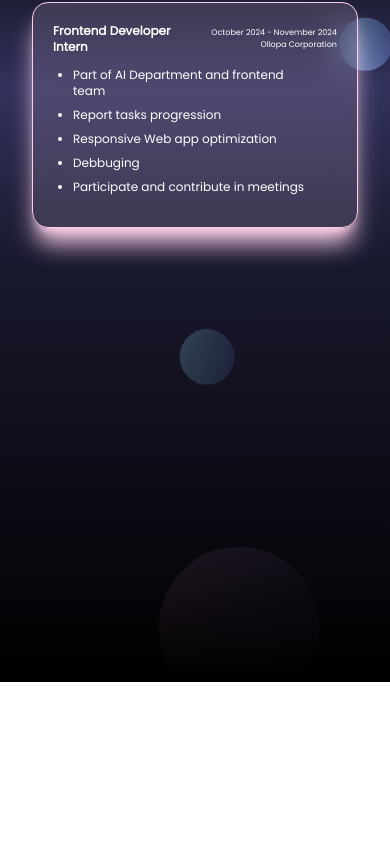
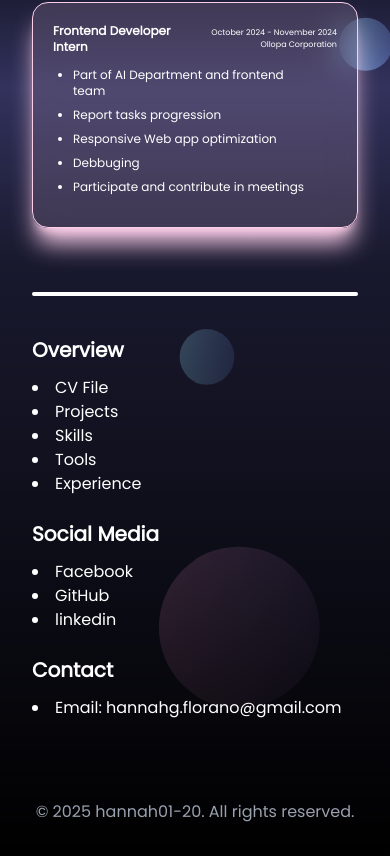
Before and after one commit to hannah01-20/portfolio, a React (Vite) app: page / in a window 390 px wide. Shown: the part 5452-6308 px from the top of the page. Before the commit the page ends 6134 px from the top, so only its background shows below. Built offline with nearby package versions, Linux system fonts and the light colour scheme.

Commit message:
footer and adjust other layouts

```diff
--- a/src/components/Footer.tsx
+++ b/src/components/Footer.tsx
@@ -1,10 +1,33 @@
 function Footer(){
+    const currentYear = new Date().getFullYear();
     return(
-        <footer className="h-[50dvh]">
+        <footer className="min-h-[50dvh]">
             <div className="w-full h-full bg-gradient-to-b from-black/50 to-black p-8 md:p-20">
                 <div className="w-full h-full">
+                    <hr className="bg-white border-white rounded-full h-1" />
+                    <div className="grid gap-6 sm:grid-cols-3 md:grid-cols-4 text-white mt-10">
+                        <div>
+                            <h1 className="text-xl font-bold mb-3">Overview</h1>
+                            <a href="#home"><li>CV File</li></a>
+                            <a href="#projects"><li>Projects</li></a>
+                            <a href="#skills"><li>Skills</li></a>
+                            <a href="#skills"><li>Tools</li></a>
+                            <a href="#experience"><li>Experience</li></a>
+                        </div>
+                        <div>
+                            <h1 className="text-xl font-bold mb-3">Social Media</h1>
+                            <a href="https://www.facebook.com/hannah.florano.3" target="_blank"><li>Facebook</li></a>
+                            <a href="https://github.com/hannah01-20" target="_blank"><li>GitHub</li></a>
+                            <a href="https://www.linkedin.com/in/hannah-grace-florano-161a5a311/" target="_blank"><li>linkedin</li></a>
 
+                        </div>
+                        <div>
+                            <h1 className="text-xl font-bold mb-3">Contact</h1>
+                            <li>Email: hannahg.florano@gmail.com</li>
+                        </div>
+                    </div>
 
+                    <p className="text-gray-400 text-center mt-20">© {currentYear} hannah01-20. All rights reserved.</p>
                 </div>
             </div>
         </footer>
--- a/src/components/sections/Projects.tsx
+++ b/src/components/sections/Projects.tsx
@@ -4,7 +4,7 @@ function Projects(){
         <section className="md:min-h-dvh text-white" id="projects">
             <div className="w-full h-full bg-gradient-to-b from-black/80 via-white/0 to-black/80 p-8 md:p-20">
                 <h1 className="text-3xl font-bold mt-8">Projects</h1>
-                <div className="w-full h-full grid gap-6 sm:grid-cols-3 md:grid-cols-4 justify-evenly items-center mt-8">
+                <div className="w-full h-full grid gap-6 sm:grid-cols-3 justify-evenly items-center mt-8">
                     <Card
                         projectTitle="CRUD Operations with RestAPI web-based"
                         about="Allow users to create, read, update, and delete data, showcasing the power of RESTful APIs. This project is a job requirement for a company."
```
